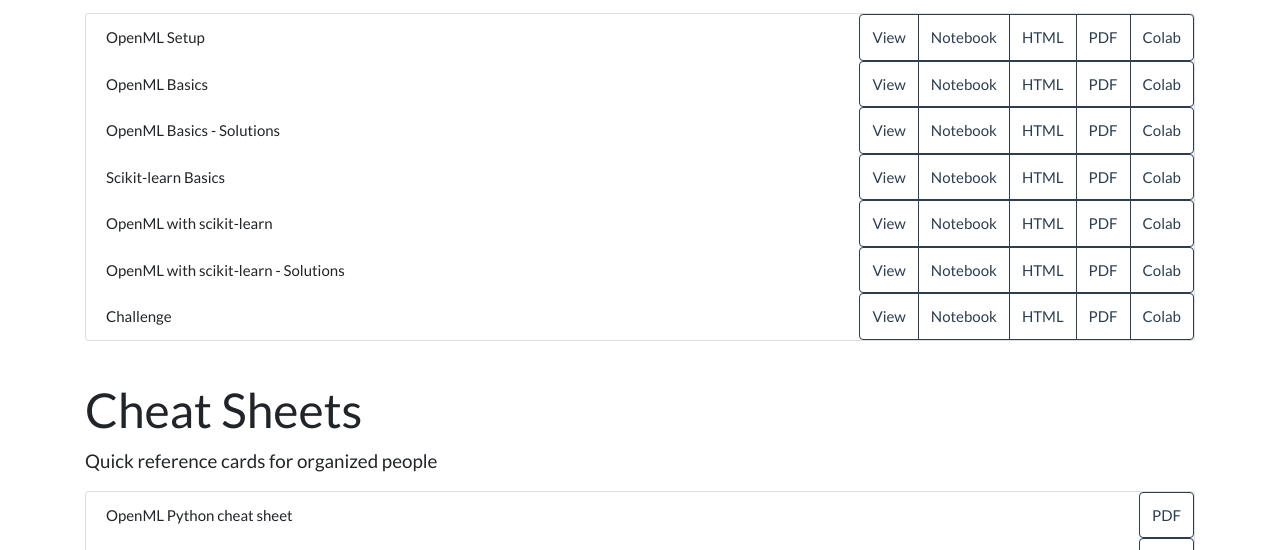
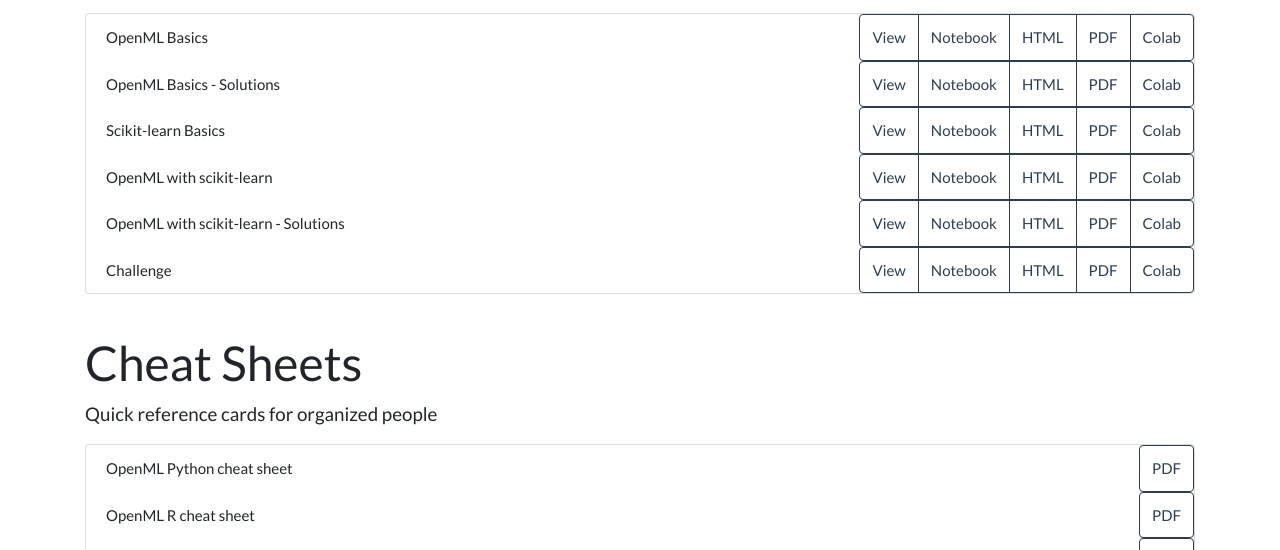
Before and after one commit to openml/openml-tutorial, a plain HTML site: page index.html in a window 1280 px wide. Shown: the part 550-1100 px from the top of the page. Drawn offline with nearby package versions, Linux system fonts and the light colour scheme.

Commit message:
Update index.html

```diff
--- a/index.html
+++ b/index.html
@@ -55,7 +55,6 @@
     <h1 class="roomy">Hands-on</h1>
     <p class="lead">Learn how to use OpenML to boost your research</p>
     <ul class="list-group">
-      <li class="list-group-item d-flex justify-content-between showlinks"><span>OpenML Setup</span><div class="colab">1tEKBwVFuR-YU0ygxZFd4NWt5cjZ_kdgg</div></li>
       <li class="list-group-item d-flex justify-content-between showlinks"><span>OpenML Basics</span><div class="colab">1Iwt7WUvm8ucayX0rmWKV4dZzhTVYzvoV</div></li>
       <li class="list-group-item d-flex justify-content-between showlinks"><span>OpenML Basics - Solutions</span><div class="colab">13du5H1-tx3_OA_SCkn8kQegkd5FPBYKT</div></li>
       <li class="list-group-item d-flex justify-content-between showlinks"><span>Scikit-learn Basics</span><div class="colab">1w2QwB0sxSn7XDNytU_pCJJBo-zCY7OJY</div></li>
```
